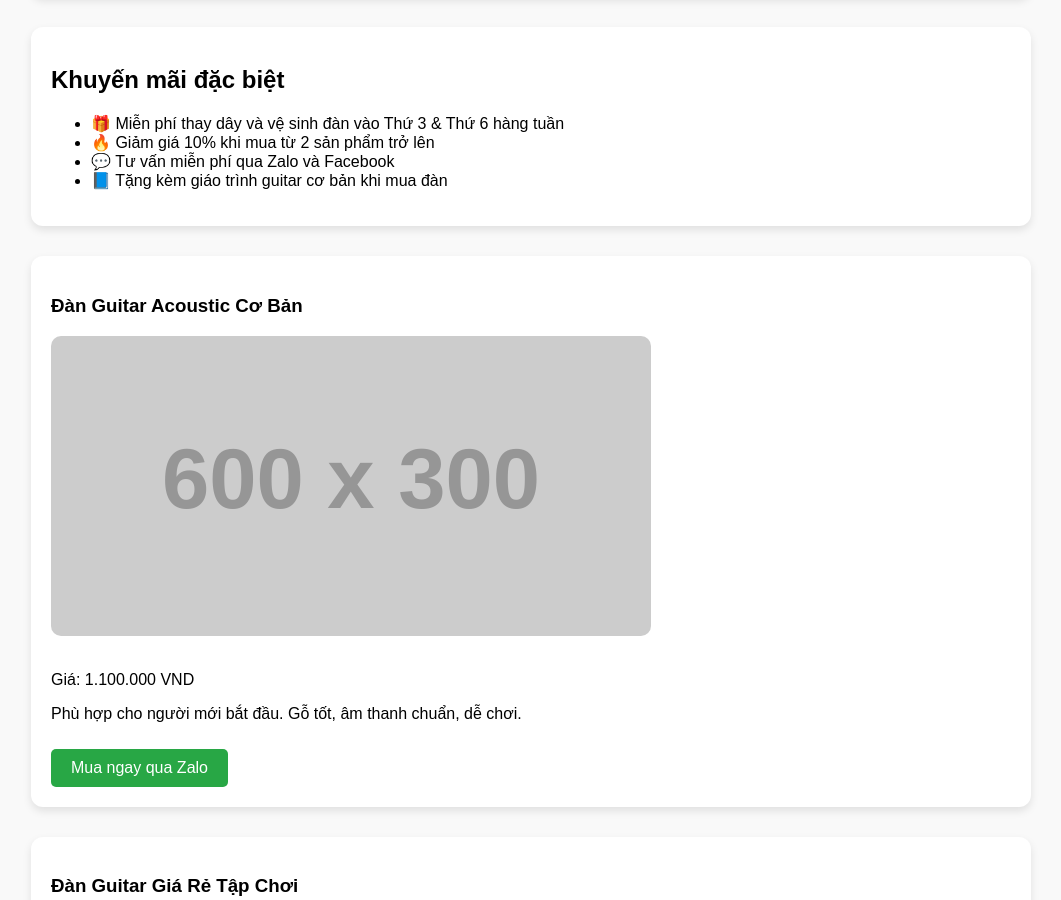
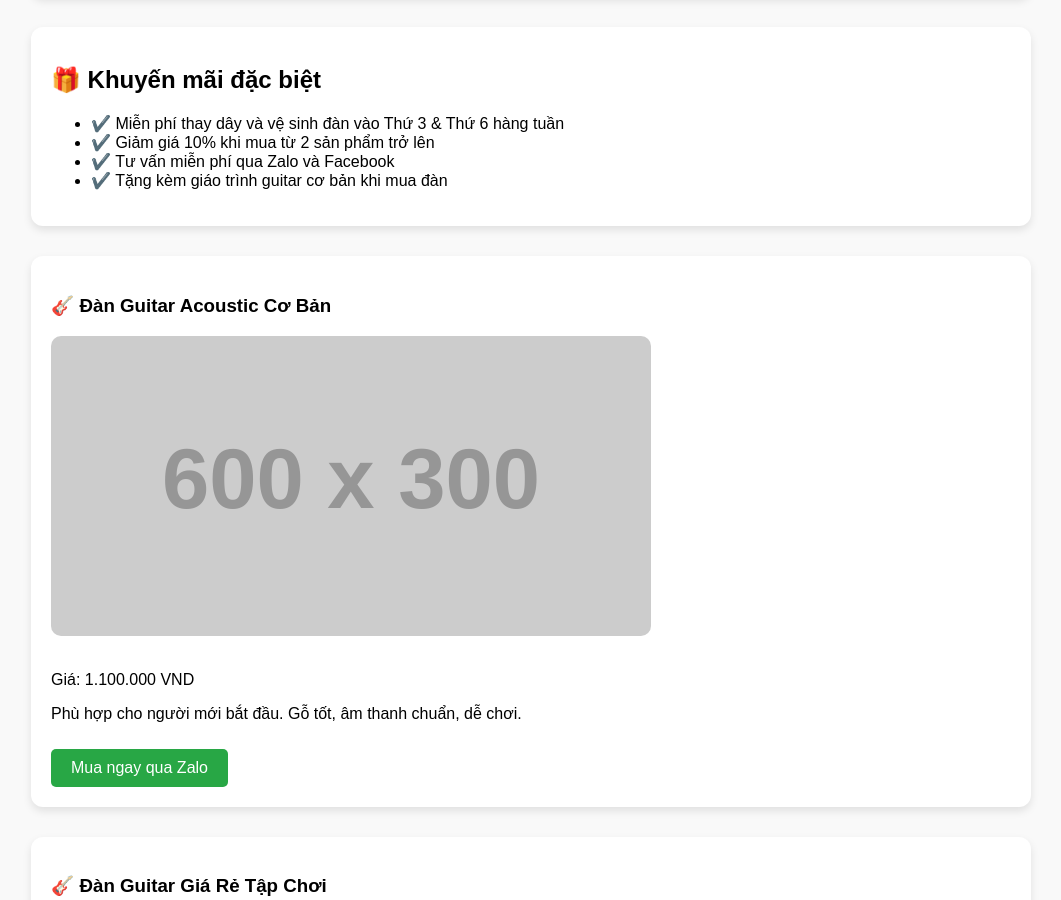
Before and after one commit to Guitar-Dat/Guitar-Dat, a plain HTML site: page index.html in a window 1280 px wide. Shown: the part 1189-2089 px from the top of the page, without its empty margins (109-1170 px from the left). Drawn offline with Linux system fonts and the light colour scheme; placeholder pictures from the web are drawn by us.

Commit message:
Add files via upload

```diff
--- a/index.html
+++ b/index.html
@@ -134,17 +134,17 @@
     </div>
 
     <div class="promotion">
-      <h2>Khuyến mãi đặc biệt</h2>
+      <h2>🎁 Khuyến mãi đặc biệt</h2>
       <ul>
-        <li>🎁 Miễn phí thay dây và vệ sinh đàn vào Thứ 3 & Thứ 6 hàng tuần</li>
-        <li>🔥 Giảm giá 10% khi mua từ 2 sản phẩm trở lên</li>
-        <li>💬 Tư vấn miễn phí qua Zalo và Facebook</li>
-        <li>📘 Tặng kèm giáo trình guitar cơ bản khi mua đàn</li>
+        <li>✔️ Miễn phí thay dây và vệ sinh đàn vào Thứ 3 & Thứ 6 hàng tuần</li>
+        <li>✔️ Giảm giá 10% khi mua từ 2 sản phẩm trở lên</li>
+        <li>✔️ Tư vấn miễn phí qua Zalo và Facebook</li>
+        <li>✔️ Tặng kèm giáo trình guitar cơ bản khi mua đàn</li>
       </ul>
     </div>
 
     <div class="product">
-      <h3>Đàn Guitar Acoustic Cơ Bản</h3>
+      <h3>🎸 Đàn Guitar Acoustic Cơ Bản</h3>
       <img src="https://via.placeholder.com/600x300?text=Guitar+Acoustic" alt="Guitar Acoustic Cơ Bản">
       <p>Giá: 1.100.000 VND</p>
       <p>Phù hợp cho người mới bắt đầu. Gỗ tốt, âm thanh chuẩn, dễ chơi.</p>
@@ -152,7 +152,7 @@
     </div>
 
     <div class="product">
-      <h3>Đàn Guitar Giá Rẻ Tập Chơi</h3>
+      <h3>🎸 Đàn Guitar Giá Rẻ Tập Chơi</h3>
       <img src="https://via.placeholder.com/600x300?text=Guitar+Tập+Chơi" alt="Guitar Giá Rẻ Tập Chơi">
       <p>Giá: 950.000 VND</p>
       <p>Thiết kế đẹp, âm thanh ổn định, tiết kiệm chi phí cho người mới.</p>
@@ -160,7 +160,7 @@
     </div>
 
     <div class="product">
-      <h3>Đàn Guitar Classic Dây Nylon</h3>
+      <h3>🎸 Đàn Guitar Classic Dây Nylon</h3>
       <img src="https://via.placeholder.com/600x300?text=Guitar+Classic" alt="Guitar Classic Nylon">
       <p>Giá: 1.050.000 VND</p>
       <p>Đàn dây nylon êm tay, phù hợp chơi nhạc trữ tình và cổ điển.</p>
@@ -178,7 +178,7 @@
     </div>
 
     <div class="map">
-      <h2>Địa chỉ cửa hàng</h2>
+      <h2>📍 Địa chỉ cửa hàng</h2>
       <iframe src="https://www.google.com/maps/embed?pb=!1m18!1m12!1m3!1d3918.849926487948!2d106.6267286745187!3d10.82216488933242!2m3!1f0!2f0!3f0!3m2!1i1024!2i768!4f13.1!3m3!1m2!1s0x31752b2c3eb263ed%3A0x8dc8b1d0f39dcf95!2zTMOqIFbEg24gUXXhu5FjLCBI4buTIENow60gTWluaA!5e0!3m2!1svi!2s!4v1712835400000!5m2!1svi!2s" width="100%" height="300" style="border:0;" allowfullscreen="" loading="lazy"></iframe>
     </div>
   </div>
```
